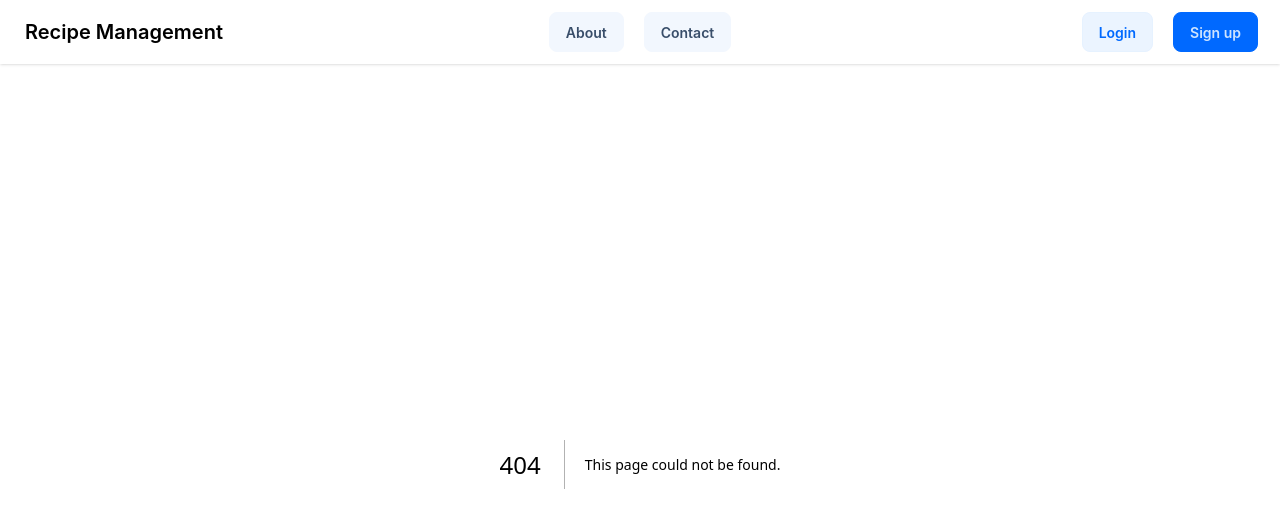
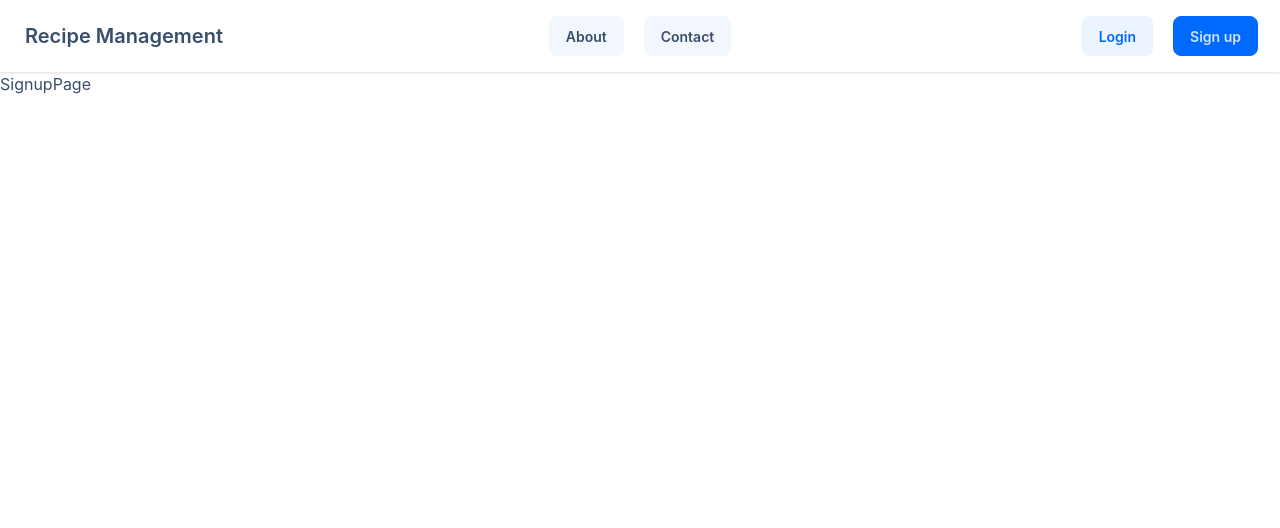
Before and after one commit to kristofNyikes/recipe-mangement, a Next.js app: page /auth/signup in a window 1280 px wide. Before the commit this address had no page. Shown: the top 528 px of the page. Built offline with nearby package versions, Linux system fonts and the light colour scheme.

Commit message:
feat: create auth routes

```diff
--- /dev/null
+++ b/app/auth/login/page.tsx
@@ -0,0 +1,5 @@
+const LoginPage = () => {
+  return <div>LoginPage</div>;
+};
+
+export default LoginPage;
--- /dev/null
+++ b/app/auth/signup/page.tsx
@@ -0,0 +1,5 @@
+const SignupPage = () => {
+  return <div>SignupPage</div>;
+};
+
+export default SignupPage;
```
